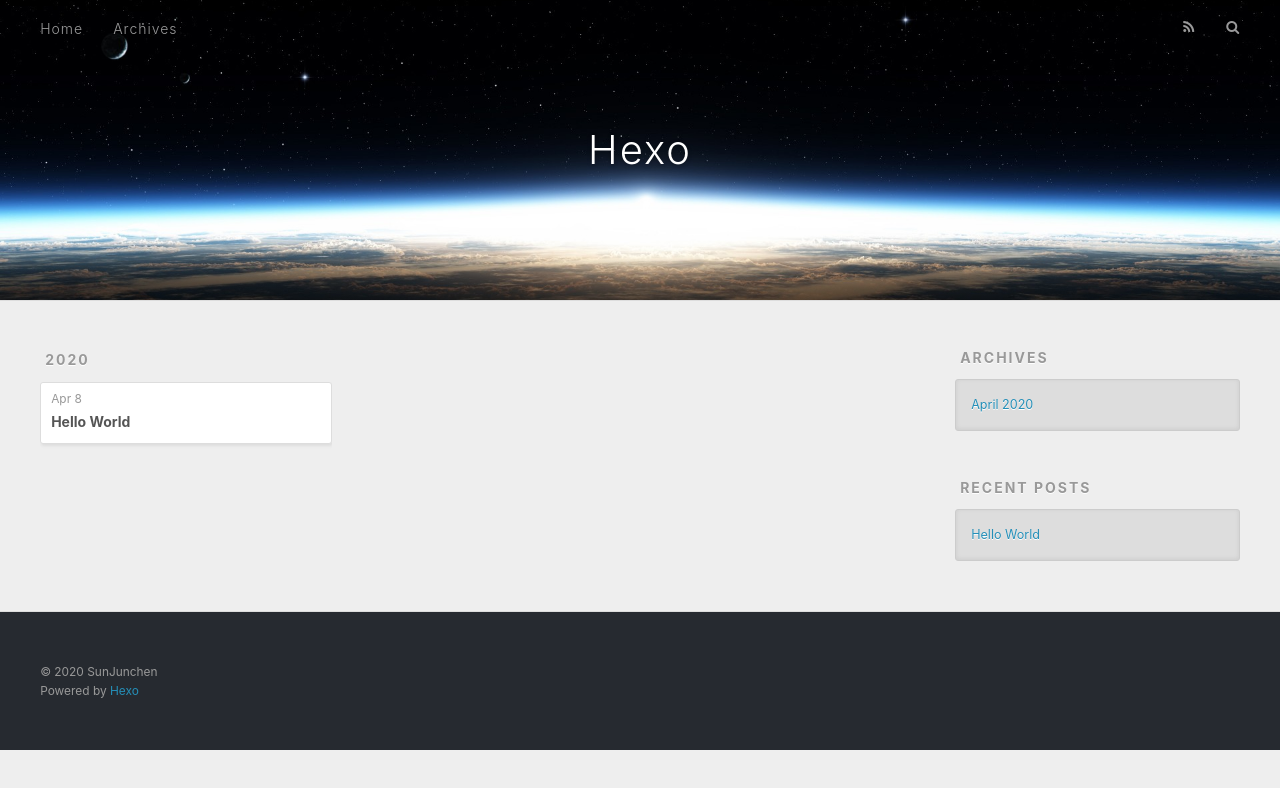
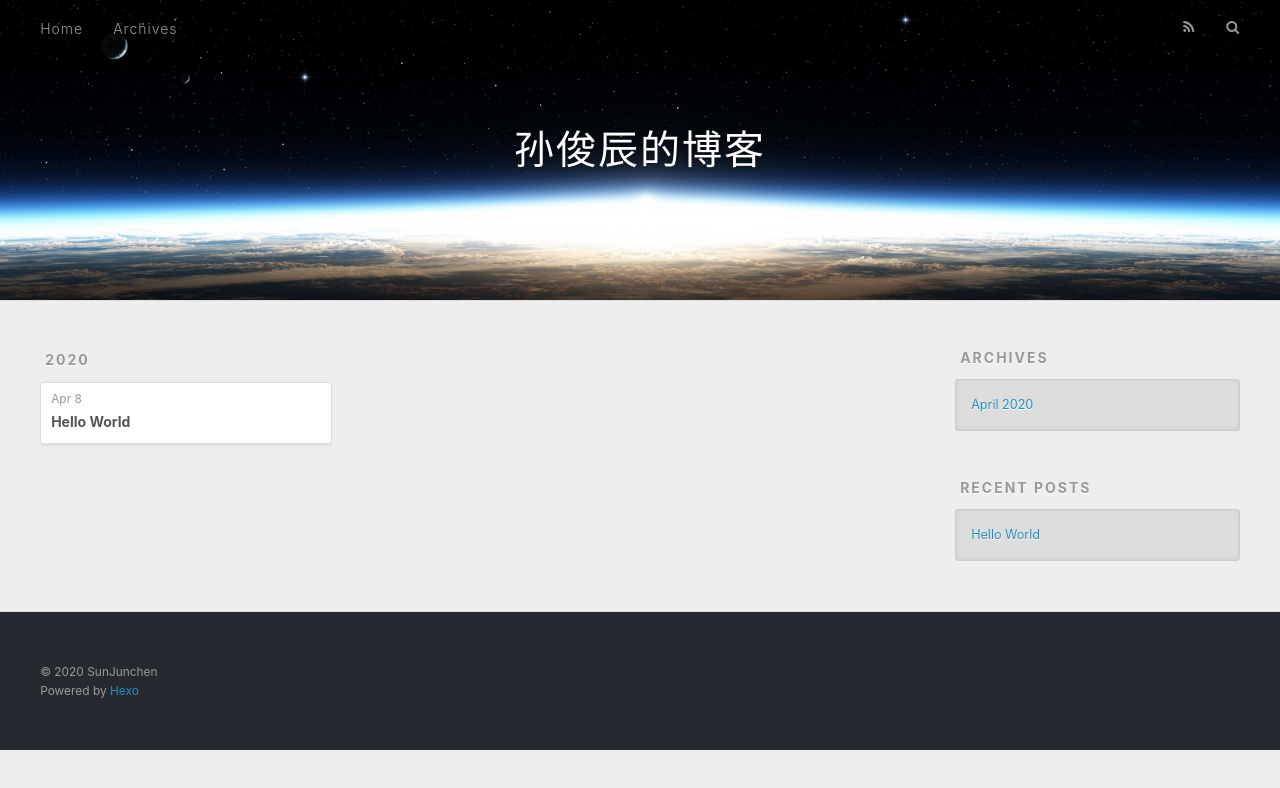
Before and after one commit to Dear-SunJunchen/Dear-SunJunchen.github.io, a plain HTML site: page archives/2020/04/index.html in a window 1280 px wide. Drawn offline with nearby package versions, Linux system fonts and the light colour scheme.

Commit message:
Site updated: 2020-04-08 09:04:33

```diff
--- a/archives/2020/04/index.html
+++ b/archives/2020/04/index.html
@@ -5,17 +5,17 @@
 
 
 
-  <title>Archives: 2020/4 | Hexo</title>
+  <title>Archives: 2020/4 | 孙俊辰的博客</title>
   <meta name="viewport" content="width=device-width, initial-scale=1, maximum-scale=1">
   <meta property="og:type" content="website">
-<meta property="og:title" content="Hexo">
+<meta property="og:title" content="孙俊辰的博客">
 <meta property="og:url" content="https://dear-sunjunchen.github.io/archives/2020/04/index.html">
-<meta property="og:site_name" content="Hexo">
+<meta property="og:site_name" content="孙俊辰的博客">
 <meta property="og:locale" content="en_US">
 <meta property="article:author" content="SunJunchen">
 <meta name="twitter:card" content="summary">
 
-    <link rel="alternate" href="/atom.xml" title="Hexo" type="application/atom+xml">
+    <link rel="alternate" href="/atom.xml" title="孙俊辰的博客" type="application/atom+xml">
 
 
     <link rel="icon" href="/favicon.png">
@@ -36,7 +36,7 @@
   <div id="header-outer" class="outer">
     <div id="header-title" class="inner">
       <h1 id="logo-wrap">
-        <a href="/" id="logo">Hexo</a>
+        <a href="/" id="logo">孙俊辰的博客</a>
       </h1>
 
     </div>
```
Also changed, not shown: 2020/04/08/hello-world/index.html (+4 -4 lines), archives/2020/index.html (+5 -5 lines), archives/index.html (+5 -5 lines), index.html (+5 -5 lines).
